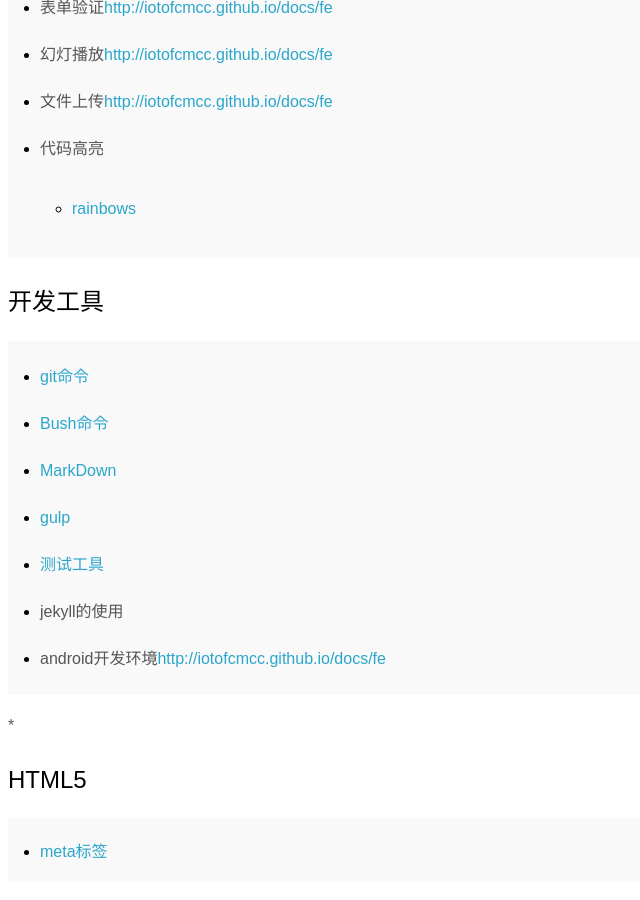
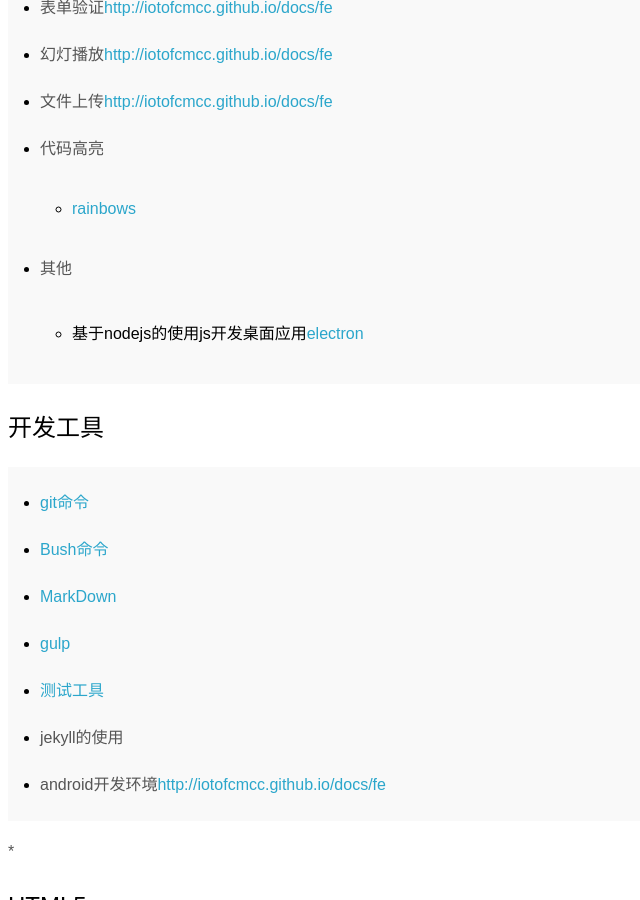
Before and after one commit to libmw/webdemos, a Jekyll site: the page built from index.md, in a window 1280 px wide and 900 px high, scrolled down 1708 px. Shown: the whole window, without its empty margins (0-640 px from the left). Built offline with Jekyll 4.4.1, drawn with Linux system fonts in a browser that asks for light colours.

Commit message:
add new lib

```diff
--- a/index.md
+++ b/index.md
@@ -72,7 +72,9 @@ API包含了css、js、html等等的标准制定者和一些最本质的、最
 
     * [rainbows](lib/rainbow.html)
 
+* 其他
 
+   * 基于nodejs的使用js开发桌面应用[electron](http://electron.atom.io/#built-on-electron)
 
 ## 开发工具
 
```
